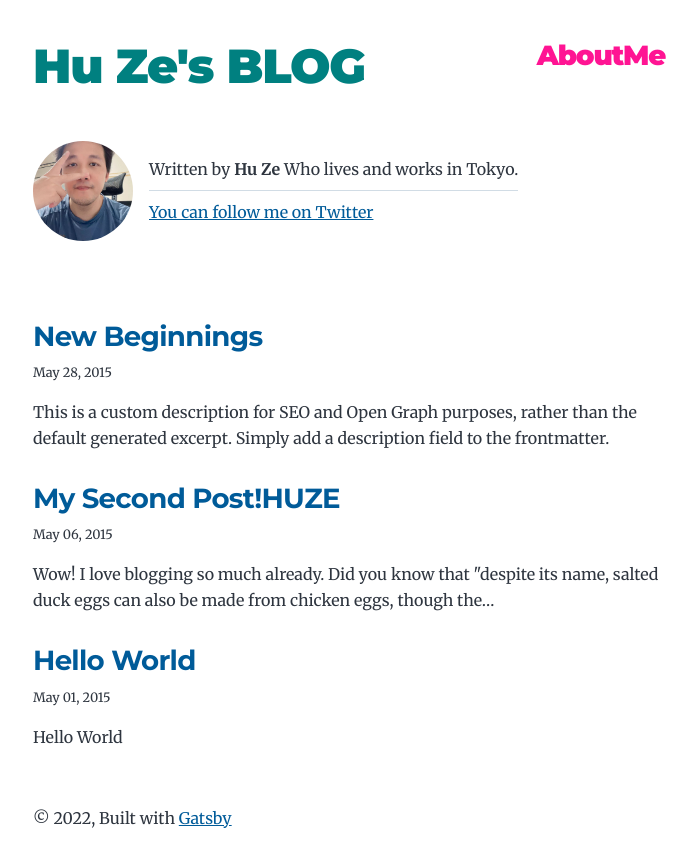
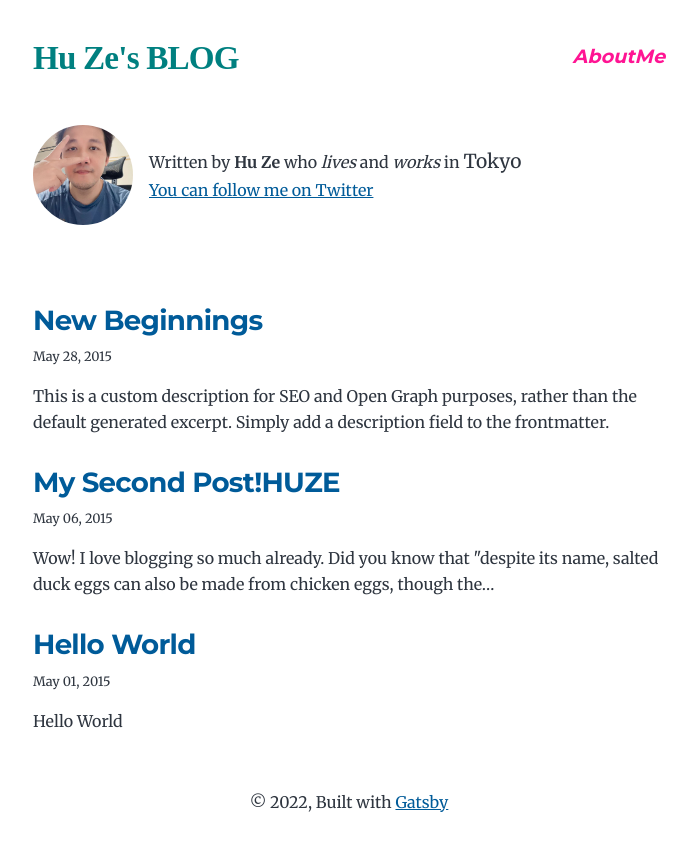
Before and after one commit to Espresso521/myhomepage, a Gatsby site: page / in a window 1280 px wide. Shown: the whole page, without its empty margins (291-988 px from the left). Built offline with nearby package versions, Linux system fonts and the light colour scheme; Gatsby itself is replaced by a stand-in of ours.

Commit message:
finish bio and layout component

```diff
--- a/gatsby-config.js
+++ b/gatsby-config.js
@@ -1,10 +1,6 @@
 module.exports = {
   siteMetadata: {
     title: `Hu Ze's BLOG`,
-    author: {
-      name: `Hu Ze`,
-      summary: `Who lives and works in Tokyo.`,
-    },
     description: `Nice to meet you!`,
     siteUrl: `https://gatsbystarterblogsource.gatsbyjs.io/`,
     social: {
--- a/src/components/bio.js
+++ b/src/components/bio.js
@@ -6,29 +6,9 @@
  */
 
 import * as React from "react"
-import { useStaticQuery, graphql } from "gatsby"
 import { StaticImage } from "gatsby-plugin-image"
 
 const Bio = () => {
-  const data = useStaticQuery(graphql`
-    query BioQuery {
-      site {
-        siteMetadata {
-          author {
-            name
-            summary
-          }
-          social {
-            twitter
-          }
-        }
-      }
-    }
-  `)
-
-  // Set these values by editing "siteMetadata" in gatsby-config.js
-  const author = data.site.siteMetadata?.author
-  const social = data.site.siteMetadata?.social
 
   return (
     <div className="bio">
@@ -42,15 +22,15 @@ const Bio = () => {
         quality={75}
         alt="Profile picture"
       />
-      {author?.name && (
-        <p>
-          Written by <strong>{author.name}</strong> {author?.summary || null}
-          <hr></hr>
-          <a href={`https://twitter.com/${social?.twitter || ``}`}>
-            You can follow me on Twitter
-          </a>
-        </p>
-      )}
+
+      <p>
+        Written by <strong>Hu Ze</strong> who <i>lives</i> and <i>works</i> in <big>Tokyo</big>
+        <br></br>
+        <a href={`https://twitter.com/kotaku20220424`}>
+          You can follow me on Twitter
+        </a>
+      </p>
+
     </div>
   )
 }
--- a/src/components/layout.js
+++ b/src/components/layout.js
@@ -9,14 +9,14 @@ const Layout = ({ location, title, children }) => {
 
   if (isRootPath) {
     header = (
-      <div>
+      <>
         <h1 className="main-heading">
           {title}
-          <Link className="blog-post-about-me" to="/aboutme">
-            AboutMe
-          </Link>
         </h1>
-      </div>
+        <Link className="blog-post-about-me" to="/aboutme">
+          AboutMe
+        </Link>
+      </>
     )
   } else {
     header = (
@@ -27,6 +27,7 @@ const Layout = ({ location, title, children }) => {
         <Link className="blog-post-about-me-blog" to="/aboutme">
           AboutMe
         </Link>
+        <hr />
       </>
     )
   }
@@ -35,7 +36,7 @@ const Layout = ({ location, title, children }) => {
     <div className="global-wrapper" data-is-root-path={isRootPath}>
       <header className="global-header">{header}</header>
       <main>{children}</main>
-      <footer>
+      <footer className="global-footer">
         © {new Date().getFullYear()}, Built with
         {` `}
         <a href="https://www.gatsbyjs.com">Gatsby</a>
--- a/src/pages/about-css-modules.js
+++ b/src/pages/about-css-modules.js
@@ -2,7 +2,6 @@ import React from "react"
 
 import Container from "../components/container"
 import { Link } from "gatsby"
-import { page, link, header } from "../style/another-page.module.css"
 
 const aboutcssmodule = () => (
   <Container>
--- a/src/style.css
+++ b/src/style.css
@@ -256,9 +256,8 @@ a:focus {
   margin-bottom: var(--spacing-12);
 }
 
-.main-heading {
-  font-size: var(--fontSize-7);
-  margin: 0;
+.global-footer {
+  text-align: center;
 }
 
 .post-list-item {
@@ -343,12 +342,23 @@ a:focus {
   }
 }
 
+.main-heading {
+  font-size: var(--fontSize-5);
+  font-family: "Times New Roman";
+  margin: 0;
+  display: inline;
+}
+
 .blog-post-about-me {
   float: right;
-  font-size: var(--fontSize-4);
+  text-align: center;
+  font-size: var(--fontSize-2);
   color: var(--color-pink);
-  margin-bottom: var(--spacing-2);
-  margin-top: var(--spacing-0);
+  font-family: var(--font-heading);
+  font-weight: var(--fontWeight-bold);
+  text-decoration: none;
+  margin-top: 2px;
+  font-style: italic;
 }
 
 .blog-post-about-me-blog {
```
Also changed, not shown: src/images/profile-pic.png (deleted).
